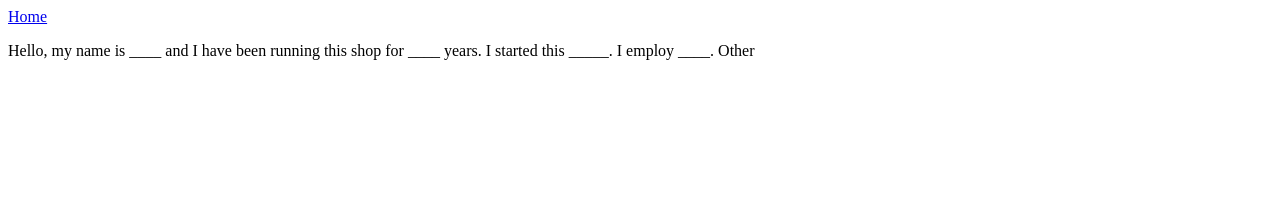
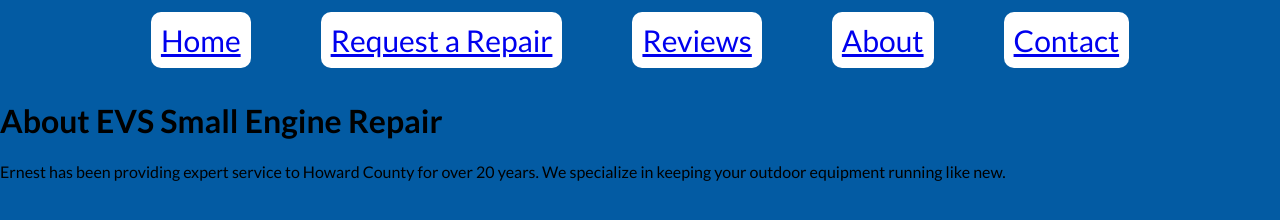
Before and after one commit to norrie-adams/EVS-Small-Engine-Repair-Site, a plain HTML site: page about.html in a window 1280 px wide. Drawn offline with Linux system fonts and the light colour scheme.

Commit message:
Updated about.html

```diff
--- a/about.html
+++ b/about.html
@@ -2,11 +2,22 @@
 <html lang="en">
 <head>
     <meta charset="UTF-8">
-    <meta name="viewport" content="width=device-width, initial-scale=1.0">
-    <title>About Us</title>
+    <title>About Ernest - EVS</title>
+    <link rel="stylesheet" href="style.css">
 </head>
 <body>
-    <a href="index.html">Home</a>
-    <p>Hello, my name is ____ and I have been running this shop for ____ years. I started this _____. I employ ____. Other</p>
+<header>
+    <nav class="nav-bar">
+        <a href="index.html" class="navbutton">Home</a>
+        <a href="requests.html" class="navbutton">Request a Repair</a>
+        <a href="reviews.html" class="navbutton">Reviews</a>
+        <a href="about.html" class="navbutton">About</a>
+        <a href="contact.html" class="navbutton">Contact</a>
+    </nav>
+</header>
+<main class="container">
+    <h1>About EVS Small Engine Repair</h1>
+    <p>Ernest has been providing expert service to Howard County for over 20 years. We specialize in keeping your outdoor equipment running like new.</p>
+</main>
 </body>
 </html>
```
